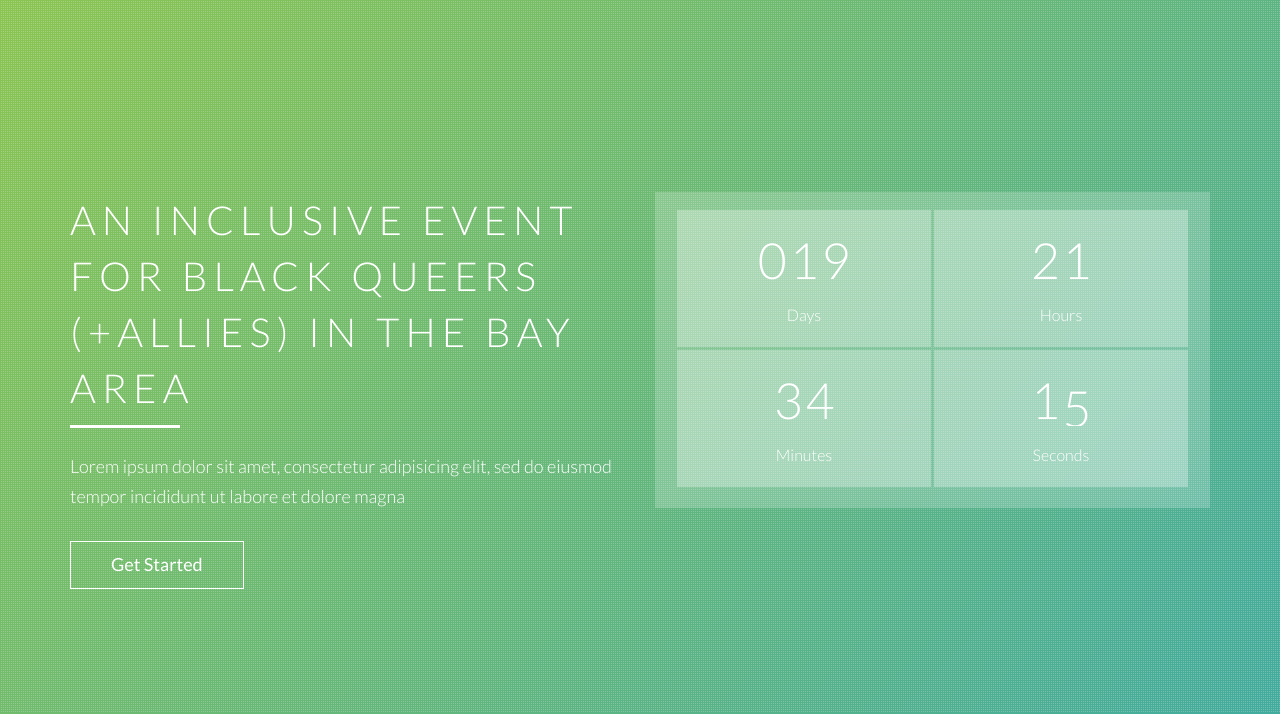
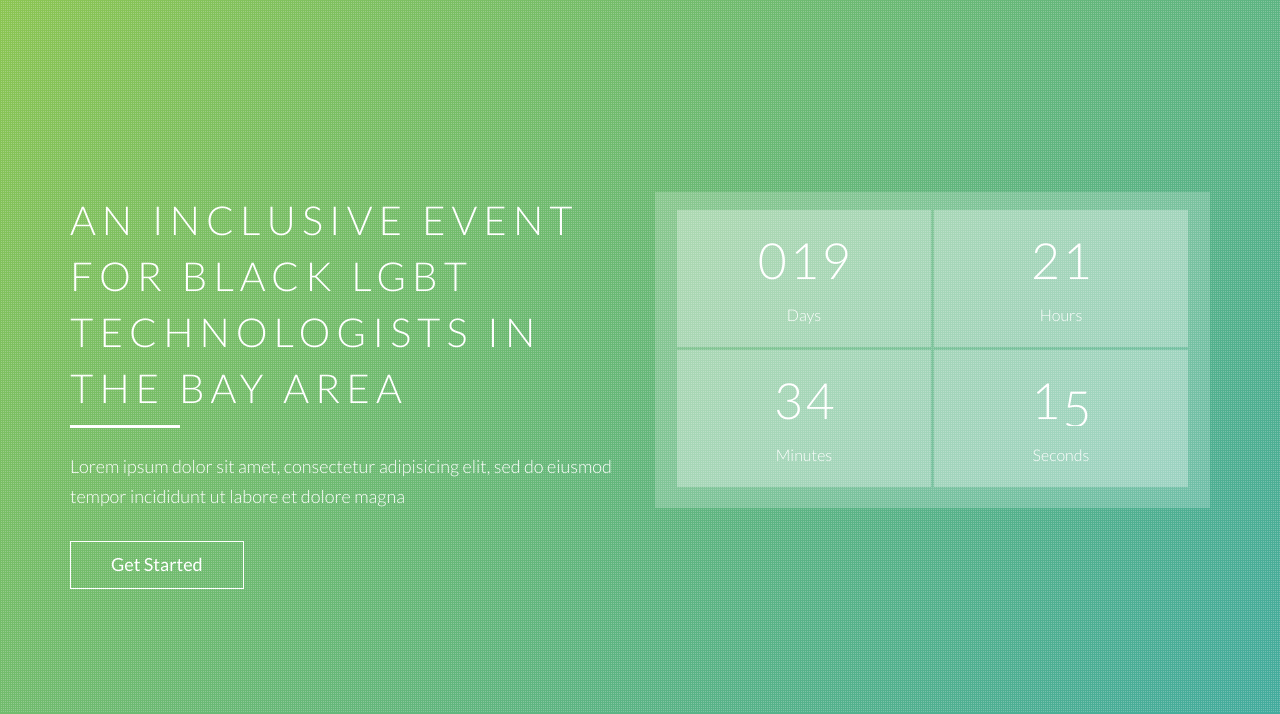
Before and after one commit to tmikell/blackqueersintech, a plain HTML site: page index.html in a window 1280 px wide. Shown: the part 88-802 px from the top of the page. Drawn offline with nearby package versions, Linux system fonts and the light colour scheme; some packages are replaced by stand-ins of ours; files whose address does not match are found by name.

Commit message:
Update index.html

```diff
--- a/index.html
+++ b/index.html
@@ -71,7 +71,7 @@
 	            <div class="row">
 	                <div class="col-md-6">
 	                    <div class="block">
-	                        <h1 class="wow fadeInDown">An inclusive event for Black Queers (+Allies) in the Bay Area</h1>
+	                        <h1 class="wow fadeInDown">An inclusive event for Black LGBT Technologists in the Bay Area</h1>
 	                        <p class="wow fadeInDown" data-wow-delay="0.3s">Lorem ipsum dolor sit amet, consectetur adipisicing elit, sed do eiusmod tempor incididunt ut labore et dolore magna</p>
 	                        <div class="wow fadeInDown" data-wow-delay="0.3s">
 	                        	<a class="btn btn-default btn-home" href="#about" role="button">Get Started</a>
```
